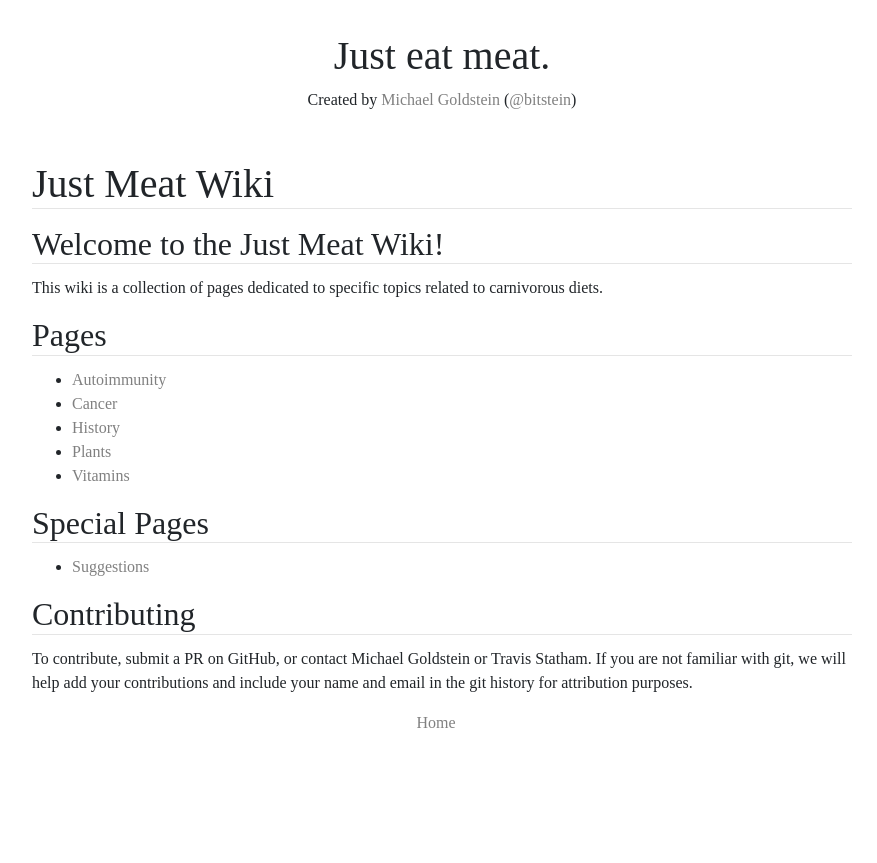
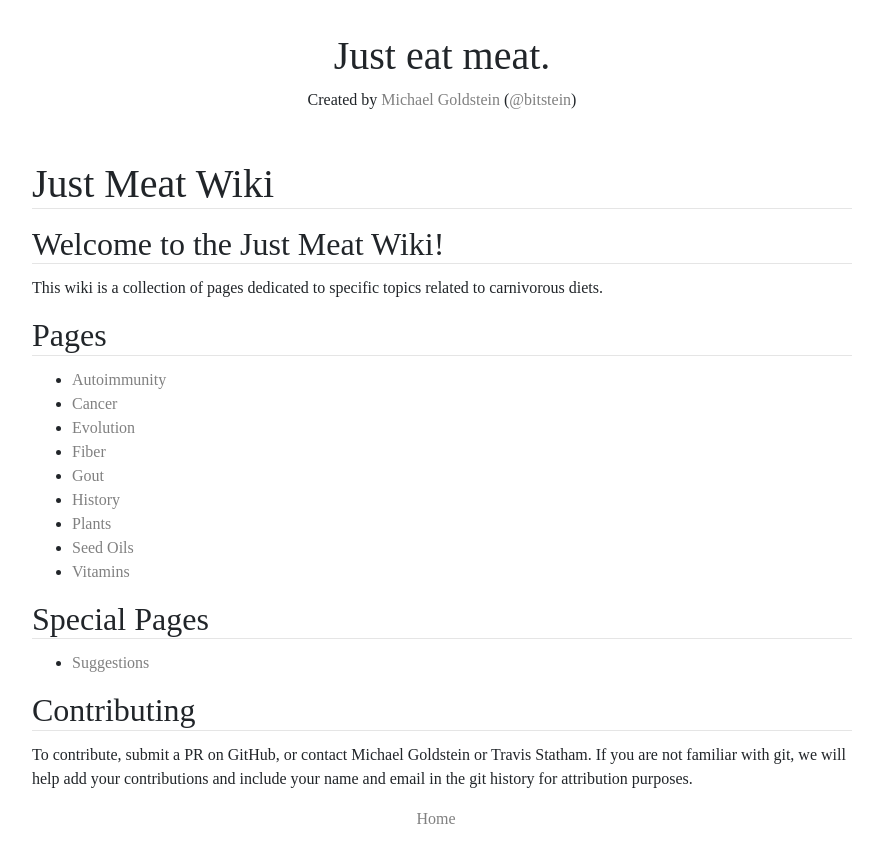
Before and after one commit to bitstein/justmeat.co, a Jekyll site: the page built from wiki/index.md, in a window 1280 px wide. Shown: the top 863 px of the page, without its empty margins (198-1075 px from the left). Built offline with Jekyll 4.4.1, drawn with Linux system fonts in a browser that asks for light colours; nearby versions of some CDN libraries; some web fonts are replaced.

Commit message:
Fix file names and front matter

```diff
--- a/wiki/pages/evolution.md
+++ b/wiki/pages/evolution.md
@@ -1,3 +1,8 @@
+---
+title: Evolution
+categories: wiki
+---
+
 **Human Evolution, Food, Digestion, Ketosis, Hunting and Meat, Adaptations, and Paleoanthropology**
 
 ## Quick Links
--- a/wiki/pages/fiberfraud.md
+++ b/wiki/pages/fiber.md
@@ -1,5 +1,9 @@
+---
+title: Fiber
+categories: wiki
+---
 
-# The Fiber Fraud
+## The Fiber Fraud
 
 *How much fiber do you need?*
 
--- a/wiki/pages/gout.md
+++ b/wiki/pages/gout.md
@@ -1,3 +1,7 @@
+---
+title: Gout
+categories: wiki
+---
 
 **What is Gout?**
 
```
Also changed, not shown: wiki/pages/autoimmunity.md (+1 -1 lines), wiki/pages/seed-oils.md (renamed from wiki/pages/seedoils.md, +7 -1 lines).
